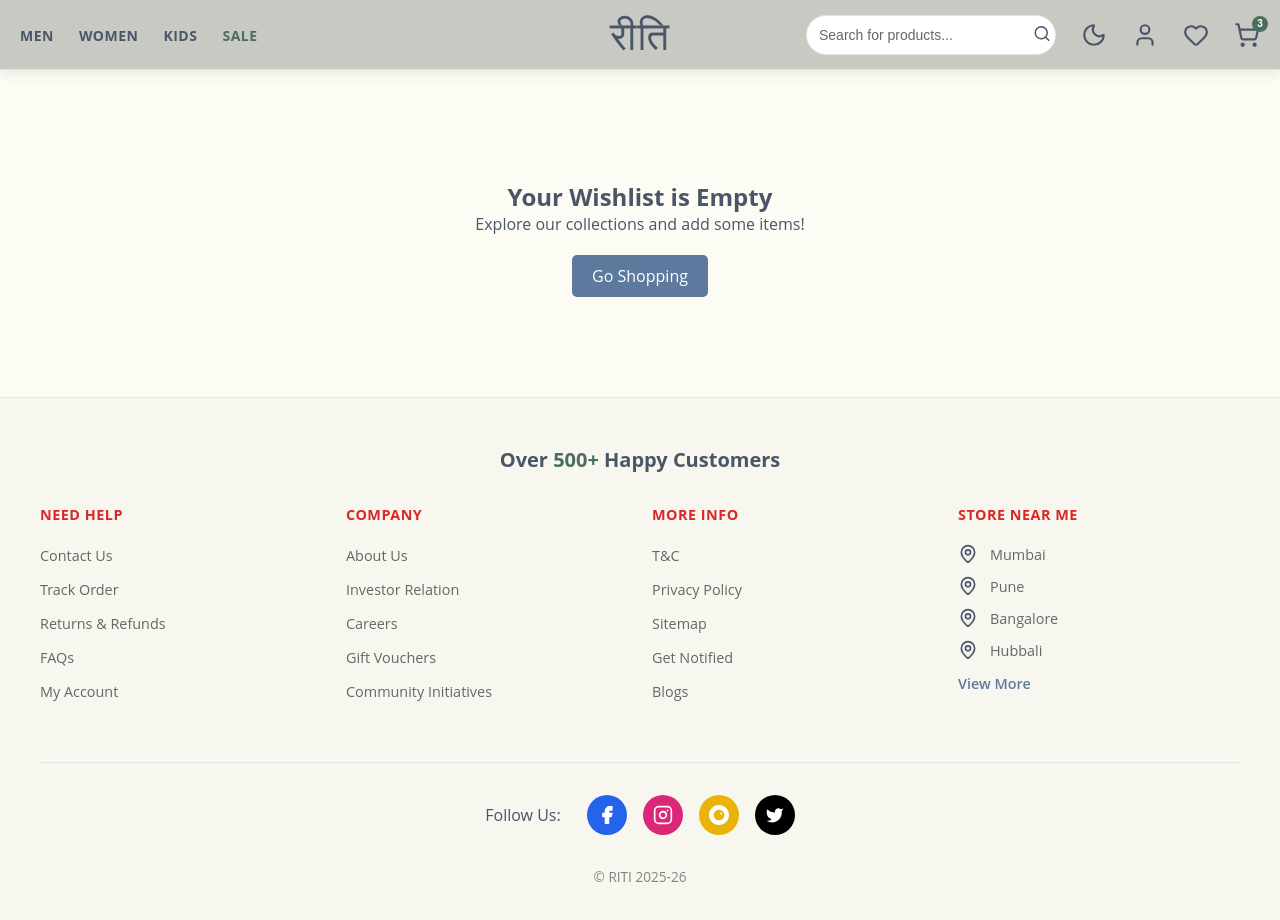
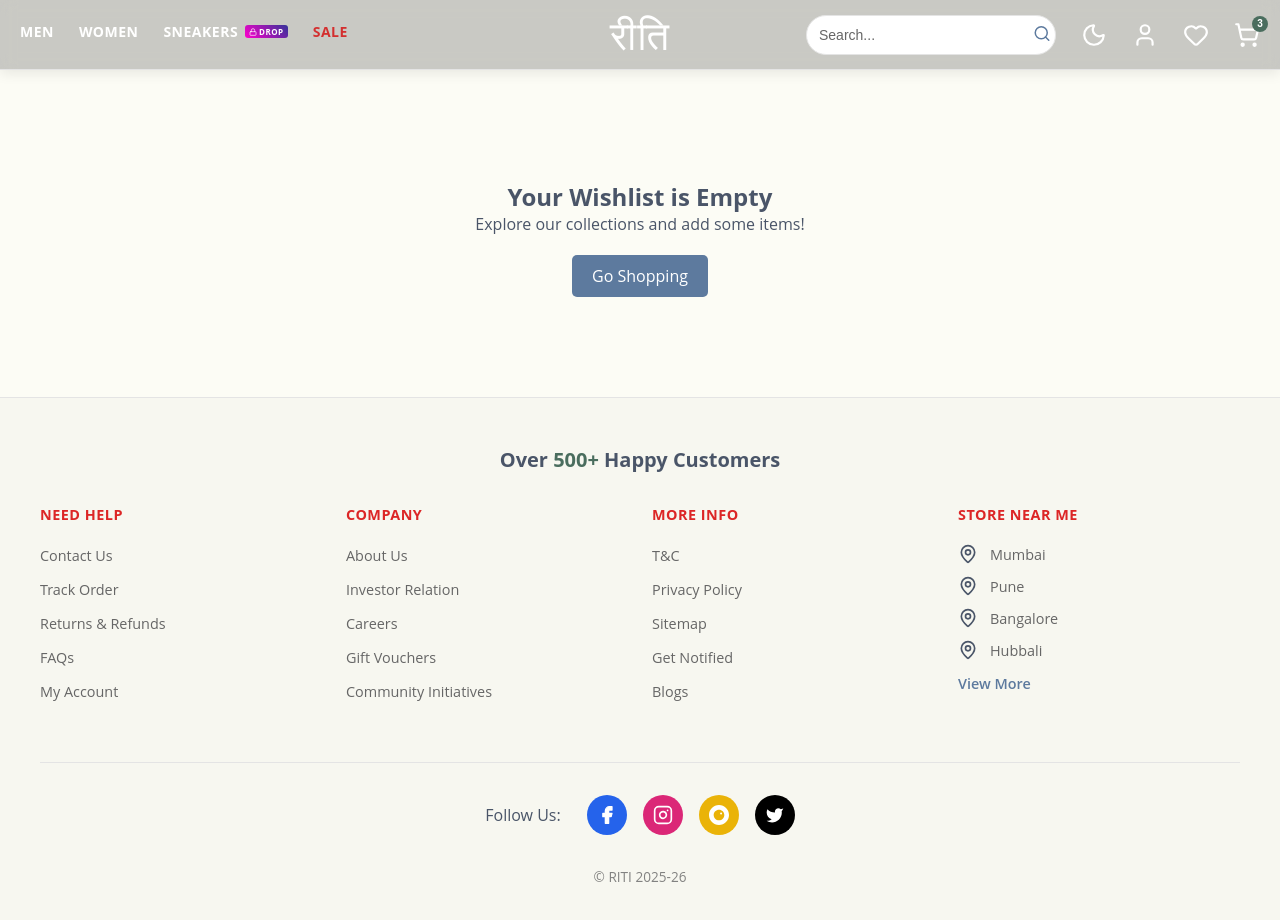
Before and after one commit to MudiyamGanesh/Meraki, a React (Vite) app in the folder frontend/: page /Meraki/wishlist in a window 1280 px wide. Shown: the top 920 px of the page. Built offline with nearby package versions, Linux system fonts and the light colour scheme.

Commit message:
Navbar modified for desktop view

```diff
--- a/frontend/src/App.jsx
+++ b/frontend/src/App.jsx
@@ -13,16 +13,19 @@ import WishlistPage from './WishlistPage.jsx';
 // Main Home Component wrapper to handle props passing
 const MainHome = ({ activeTab, setActiveTab }) => (
   <>
+    {/* 1. Pass props to Navbar */}
+    <Navbar activeTab={activeTab} setActiveTab={setActiveTab} />
+
+    {/* 2. SubNavbar (Will auto-hide on desktop via CSS) */}
     <SubNavbar activeTab={activeTab} setActiveTab={setActiveTab} />
 
+    {/* Logic for Sneaker Drop vs Normal Content */}
     {activeTab === 'Sneakers' ? (
       <SneakerDrop />
     ) : (
       <>
-        {/* Pass activeTab to HeroCarousel so images change */}
         <HeroCarousel activeTab={activeTab} />
-
-        <HomePage activeTab={activeTab}/>
+        <HomePage activeTab={activeTab} />
         <ShowPage activeTab={activeTab} />
       </>
     )}
--- a/frontend/src/WishlistPage.jsx
+++ b/frontend/src/WishlistPage.jsx
@@ -12,7 +12,7 @@ const WishlistPage = () => {
       <div className="wishlist-empty">
         <h2>Your Wishlist is Empty</h2>
         <p>Explore our collections and add some items!</p>
-        <a href="/" className="btn-primary">Go Shopping</a>
+        <a href="/Meraki" className="btn-primary">Go Shopping</a>
       </div>
     );
   }
--- a/frontend/src/components/Navbar.jsx
+++ b/frontend/src/components/Navbar.jsx
@@ -1,126 +1,107 @@
 import React, { useState, useEffect } from 'react';
-import { Menu, Search, ShoppingCart, Heart, User, X, ChevronRight, Sun, Moon } from 'lucide-react';
-import { Link } from 'react-router-dom'; // 1. Import Link
-import { useWishlist } from '../Context/WishlistContext'; // 2. Import Context
+import { Menu, Search, ShoppingCart, Heart, User, X, ChevronRight, Sun, Moon, Lock } from 'lucide-react'; // Added Lock
+import { Link } from 'react-router-dom';
+import { useWishlist } from '../Context/WishlistContext';
 import '../css/Navbar.css';
 
-const Navbar = () => {
+// 1. Accept props
+const Navbar = ({ activeTab, setActiveTab }) => {
   const [mobileMenuOpen, setMobileMenuOpen] = useState(false);
   const [showMobileSearch, setShowMobileSearch] = useState(false);
-
-  // 3. Get wishlist data to show the count badge
   const { wishlist } = useWishlist();
-
-  // Initialize theme from localStorage or default to 'light'
   const [theme, setTheme] = useState(localStorage.getItem('theme') || 'light');
 
-  // Effect to apply theme to document body
+  // ... (Keep existing Theme Effects and Body Scroll Effects) ...
   useEffect(() => {
     document.documentElement.setAttribute('data-theme', theme);
     localStorage.setItem('theme', theme);
   }, [theme]);
+  const toggleTheme = () => setTheme((prev) => (prev === 'light' ? 'dark' : 'light'));
 
-  const toggleTheme = () => {
-    setTheme((prevTheme) => (prevTheme === 'light' ? 'dark' : 'light'));
+
+  // HELPER: Handles click on desktop nav items
+  const handleNavClick = (tab) => {
+    if (setActiveTab) {
+      setActiveTab(tab);
+    }
   };
-
-  // Prevent scrolling when menu is open
-  useEffect(() => {
-    if (mobileMenuOpen) {
-      document.body.style.overflow = 'hidden';
-    } else {
-      document.body.style.overflow = 'auto';
-    }
-  }, [mobileMenuOpen]);
 
   return (
     <>
       <nav className="navbar">
         <div className="nav-container">
 
-          {/* --- LEFT SECTION --- */}
           <div className="nav-left">
-            {/* Mobile: Hamburger */}
+            {/* Mobile Hamburger */}
             <button
               className="icon-btn mobile-only"
               onClick={() => setMobileMenuOpen(true)}
-              aria-label="Open Menu"
             >
               <Menu size={28} />
             </button>
 
-            {/* NEW: Mobile Theme Toggle (Placed right after Hamburger) */}
-            <button
-              className="icon-btn theme-toggle mobile-only"
-              onClick={toggleTheme}
-              aria-label="Toggle Theme"
-            >
+            <button className="icon-btn theme-toggle mobile-only" onClick={toggleTheme}>
               {theme === 'light' ? <Moon size={26} /> : <Sun size={26} />}
             </button>
 
-            {/* Desktop: Navigation Links */}
+            {/* --- DESKTOP TABS (MOVED FROM SUBNAVBAR) --- */}
             <ul className="desktop-links desktop-only">
-              {/* Changed href to Link if these pages exist, otherwise keep anchors for sections */}
-              <li><a href="#men">MEN</a></li>
-              <li><a href="#women">WOMEN</a></li>
-              <li><a href="#kids">KIDS</a></li>
+
+              {/* MEN */}
+              <li className={activeTab === 'Men' ? 'active-nav-item' : ''}>
+                <button onClick={() => handleNavClick('Men')}>
+                  MEN
+                </button>
+              </li>
+
+              {/* WOMEN */}
+              <li className={activeTab === 'Women' ? 'active-nav-item' : ''}>
+                <button onClick={() => handleNavClick('Women')}>
+                  WOMEN
+                </button>
+              </li>
+
+              {/* SNEAKERS (Special Style) */}
+              <li className={`sneaker-nav-item ${activeTab === 'Sneakers' ? 'active-nav-item' : ''}`}>
+                <button onClick={() => handleNavClick('Sneakers')}>
+                  SNEAKERS
+                  <span className="nav-badge">
+                     <Lock size={8} /> DROP
+                  </span>
+                </button>
+              </li>
+
               <li className="highlight-link"><a href="#sale">SALE</a></li>
             </ul>
           </div>
 
-          {/* --- CENTER SECTION (LOGO) --- */}
           <div className="nav-center">
-            {/* Use Link here too so it doesn't refresh the page */}
             <Link to="/Meraki" className="brand-logo">रीति</Link>
           </div>
 
-          {/* --- RIGHT SECTION --- */}
+          {/* ... (Keep Right Section & Mobile Drawer EXACTLY as they were) ... */}
           <div className="nav-right">
-
-            {/* Desktop Search Bar */}
+             {/* ... Search, Icons, etc ... */}
              <div className="desktop-search desktop-only">
-              <input type="text" placeholder="Search for products..." />
-              <button className="search-btn"><Search size={18} /></button>
+               <input type="text" placeholder="Search..." />
+               <button className="search-btn"><Search size={18}/></button>
              </div>
 
-            {/* Mobile Search Icon */}
-            <button
-              className="icon-btn mobile-only"
-              onClick={() => setShowMobileSearch(!showMobileSearch)}
-            >
+             {/* Mobile Search Btn */}
+             <button className="icon-btn mobile-only" onClick={() => setShowMobileSearch(!showMobileSearch)}>
                <Search size={26} />
              </button>
 
-            {/* Icons */}
              <div className="nav-icons">
-
-              {/* CHANGED: Desktop Theme Toggle (Hidden on Mobile now) */}
-              <button
-                className="icon-btn theme-toggle desktop-only"
-                onClick={toggleTheme}
-                aria-label="Toggle Theme"
-              >
+               <button className="icon-btn theme-toggle desktop-only" onClick={toggleTheme}>
                  {theme === 'light' ? <Moon size={26} /> : <Sun size={26} />}
                </button>
+               <button className="icon-btn desktop-only"><User size={26}/></button>
 
-              <button className="icon-btn desktop-only">
-                <User size={26} />
-              </button>
-
-              {/* --- UPDATED WISHLIST LINK --- */}
-              <Link to="/Meraki/wishlist" className="icon-btn">
-                <Heart
-                  size={26}
-                  // Fill red if items exist
-                  fill={wishlist.length > 0 ? "#d32f2f" : "none"}
-                  color={wishlist.length > 0 ? "#d32f2f" : "currentColor"}
-                />
-                {/* Badge Logic: Only show if items > 0 */}
-                {wishlist.length > 0 && (
-                   <span className="badge">{wishlist.length}</span>
-                )}
+               <Link to="/wishlist" className="icon-btn">
+                 <Heart size={26} fill={wishlist.length > 0 ? "#d32f2f" : "none"} color={wishlist.length > 0 ? "#d32f2f" : "currentColor"}/>
+                 {wishlist.length > 0 && <span className="badge">{wishlist.length}</span>}
                </Link>
-              {/* ----------------------------- */}
 
                <button className="icon-btn cart-btn">
                  <ShoppingCart size={26} />
@@ -130,46 +111,27 @@ const Navbar = () => {
           </div>
         </div>
 
-        {/* --- MOBILE SEARCH BAR --- */}
+        {/* Mobile Search Bar */}
         <div className={`mobile-search-container ${showMobileSearch ? 'active' : ''}`}>
-          <input type="text" placeholder="What are you looking for?" autoFocus />
-          <Search size={20} className="mobile-search-submit"/>
+           <input type="text" placeholder="Search..." />
+           <Search size={20} />
         </div>
       </nav>
 
-      {/* --- MOBILE SIDE DRAWER --- */}
+      {/* Mobile Drawer (Keep as is) */}
       <div className={`mobile-drawer-overlay ${mobileMenuOpen ? 'open' : ''}`} onClick={() => setMobileMenuOpen(false)}></div>
-
       <div className={`mobile-drawer ${mobileMenuOpen ? 'open' : ''}`}>
+         {/* ... Drawer Content ... */}
+         {/* (You can keep the drawer content code from before) */}
          <div className="drawer-header">
             <span className="drawer-title">MENU</span>
-          <button className='drawer-close-btn' onClick={() => setMobileMenuOpen(false)}>
-            <X size={28} />
-          </button>
+            <button className='drawer-close-btn' onClick={() => setMobileMenuOpen(false)}><X size={28}/></button>
          </div>
-
          <div className="drawer-content">
-          <a href="#login" className="drawer-link user-link">
-            <User size={20} /> Login / Register
-          </a>
-          <hr />
-          {/* Update Drawer Links to use Routes if needed, or keep anchors for scrolling */}
-          <Link to="/" className="drawer-link" onClick={() => setMobileMenuOpen(false)}>Home <ChevronRight size={16} /></Link>
-          <a href="#men" className="drawer-link">Men <ChevronRight size={16} /></a>
-          <a href="#women" className="drawer-link">Women <ChevronRight size={16} /></a>
-          <a href="#kids" className="drawer-link">Kids <ChevronRight size={16} /></a>
-
-          {/* Add Wishlist to Mobile Menu as well for good UX */}
-          <Link to="/wishlist" className="drawer-link" onClick={() => setMobileMenuOpen(false)}>
-            My Wishlist ({wishlist.length}) <ChevronRight size={16} />
-          </Link>
-
-          <a href="#sale" className="drawer-link highlight">Exclusive Sale <ChevronRight size={16} /></a>
-        </div>
-
-        <div className="drawer-footer">
-          <a href="#orders">Track Order</a>
-          <a href="#contact">Contact Us</a>
+             {/* Note: In mobile drawer, we still use the SubNavbar visually,
+                 so we don't strictly need buttons here, but standard links are fine. */}
+             <Link to="/" className="drawer-link" onClick={() => setMobileMenuOpen(false)}>Home</Link>
+             <Link to="/wishlist" className="drawer-link" onClick={() => setMobileMenuOpen(false)}>My Wishlist</Link>
          </div>
       </div>
     </>
--- a/frontend/src/css/HeroCarousel.css
+++ b/frontend/src/css/HeroCarousel.css
@@ -151,7 +151,7 @@
 .nav-arrow {
   background: white;
   border: none;
-  color: var(--bg-primary);
+  color: #5D7A9E;
   width: 60px;
   height: 60px;
   border-radius: 50%;
--- a/frontend/src/css/Navbar.css
+++ b/frontend/src/css/Navbar.css
@@ -92,7 +92,7 @@ body {
 
 .desktop-links a {
   text-decoration: none;
-  color: var(--text-main);
+  color: var(--white);
   font-weight: 700;
   font-size: 14px;
   letter-spacing: 0.5px;
@@ -102,31 +102,71 @@ body {
   padding-bottom: 4px;
 }
 
-.desktop-links a:hover {
-  color: var(--accent-hover);
-  border-bottom: 2px solid var(--accent-hover);
-}
-
-.desktop-links a:active {
-  color: var(--accent-active);
-  border-bottom-color: var(--accent-active);
-  transition: 0.1s;
-}
-
-.desktop-links a:focus {
-  outline: none;
-  border-bottom: 2px solid var(--accent-hover);
-}
-
 .highlight-link a {
-  color: var(--accent-active);
+  color: var(--sale-red);
 }
 
 .highlight-link a:hover {
-  filter: brightness(1.2); /* Makes it pop in both themes */
+  filter: brightness(1.2);
   border-bottom-color: currentColor;
 }
 
+.highlight-link a:active {
+  filter: brightness(0.9);
+  border-bottom-color: currentColor;
+}
+
+.desktop-links button {
+  background: none;
+  border: none;
+  cursor: pointer;
+  font-family: var(--font-main);
+  font-weight: 700;
+  font-size: 14px;
+  letter-spacing: 0.5px;
+  text-transform: uppercase;
+  color: var(--white);
+  padding-bottom: 4px;
+  border-bottom: 2px solid transparent;
+  transition: all 0.3s ease;
+  display: flex;
+  align-items: center;
+  gap: 5px;
+}
+
+.desktop-links button:hover {
+  color: rgb(217, 89, 89);
+}
+
+/* --- ACTIVE STATE --- */
+.active-nav-item button {
+  color:rgb(217, 89, 89);
+  border-bottom: 2px solid var(--white);
+}
+
+/* --- SNEAKER BADGE (The Mini 'Drop' Badge) --- */
+.sneaker-nav-item button {
+  position: relative;
+}
+
+.nav-badge {
+  font-size: 8px;
+  background: linear-gradient(45deg, #ff00cc, #333399);
+  color: white;
+  padding: 1px 4px;
+  border-radius: 3px;
+  display: flex;
+  align-items: center;
+  gap: 2px;
+  animation: pulse 2s infinite;
+  margin-left: 2px;
+}
+
+/* Ensure links and buttons align nicely */
+.desktop-links li {
+  display: flex;
+  align-items: center;
+}
 /* --- CENTER SECTION (LOGO) --- */
 .nav-center {
   display: flex;
@@ -136,7 +176,7 @@ body {
 .brand-logo {
   font-size: 40px;
   font-weight: 500;
-  color: var(--text-main);
+  color: var(--white);
   text-decoration: none;
   letter-spacing: 1px;
   text-transform: uppercase;
@@ -188,7 +228,7 @@ body {
   transform: translateY(-50%);
   background: none;
   border: none;
-  color: var(--text-main);
+  color: var(--accent-hover);
   cursor: pointer;
   transition: color 0.2s ease;
 }
@@ -208,7 +248,7 @@ body {
   background: none;
   border: none;
   cursor: pointer;
-  color: var(--text-main);
+  color: var(--white);
   display: flex;
   align-items: center;
   position: relative;
--- a/frontend/src/css/SubNavbar.css
+++ b/frontend/src/css/SubNavbar.css
@@ -123,3 +123,9 @@
     margin-top: 3px;
   }
 }
+
+@media (min-width: 901px) {
+  .sub-navbar {
+    display: none !important;
+  }
+}
--- a/frontend/vite.config.js
+++ b/frontend/vite.config.js
@@ -4,5 +4,5 @@ import react from '@vitejs/plugin-react'
 // https://vite.dev/config/
 export default defineConfig({
   plugins: [react()],
-  base: '/Meraki/'
+  base: '/Meraki/',
 })
```
Also changed, not shown: 10 other files (tests, documents, lock files or other folders). Lines whose indentation alone changed are shown as unchanged.
